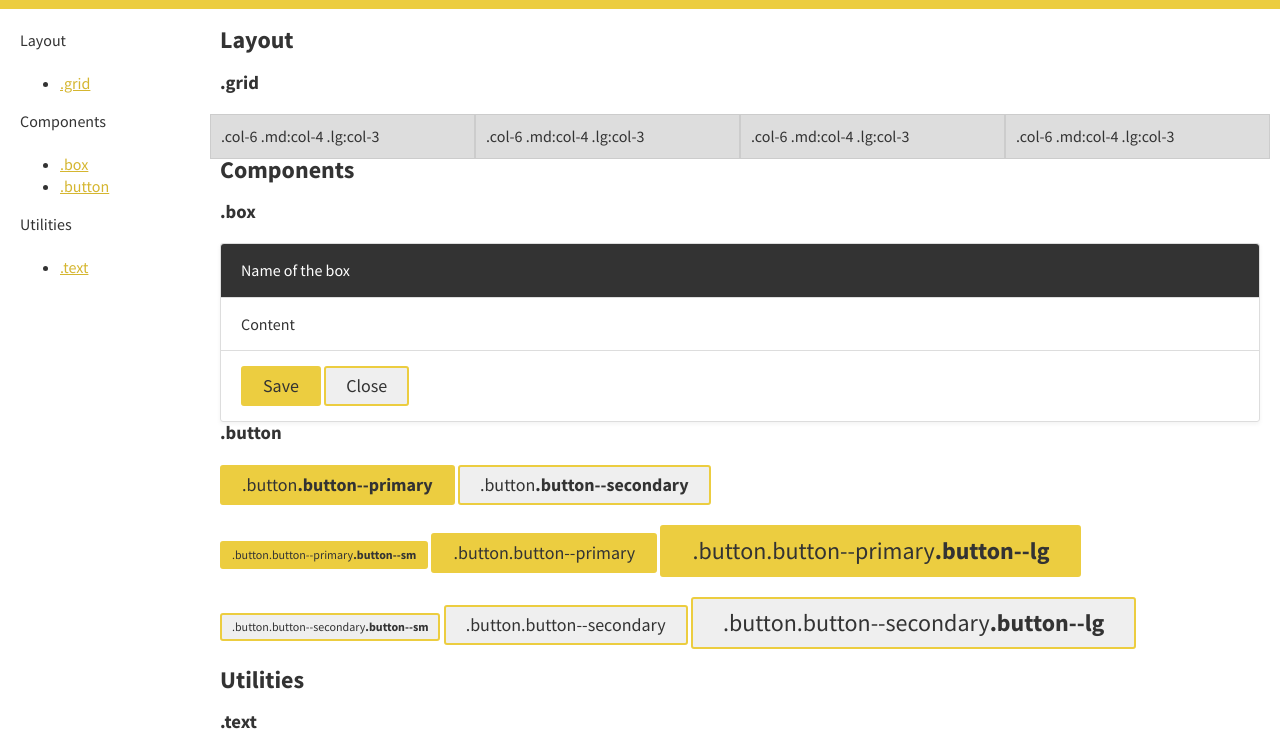
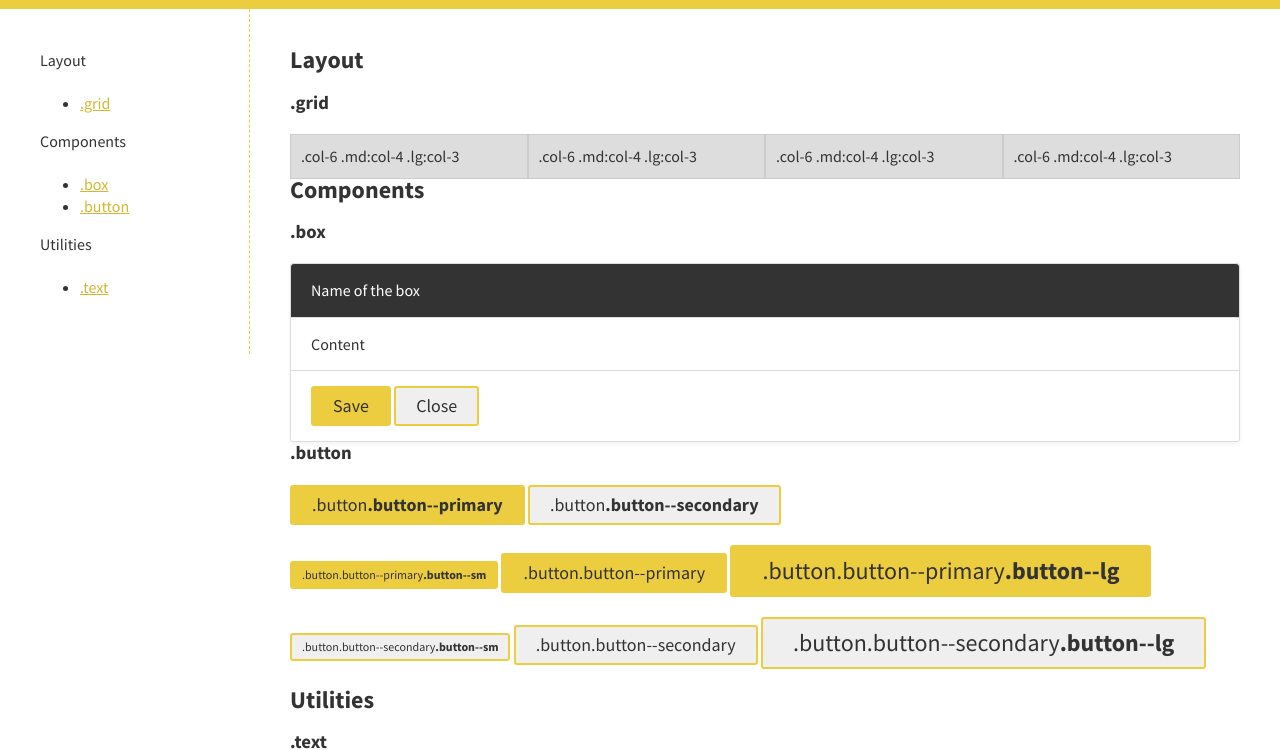
Before and after one commit to gephart/design-system, a website built with webpack: page example.html in a window 1280 px wide. Shown: the part 53-803 px from the top of the page. Built offline with nearby package versions, Linux system fonts and the light colour scheme.

Commit message:
Example layout - fix with left

```diff
--- a/css/theme.css
+++ b/css/theme.css
@@ -27,14 +27,14 @@ body {
     position: sticky;
     top: 0;
     left: 0;
-    width: 200px;
+    width: 250px;
+    border-right: 1px dashed #eccd40;
 }
 
 #right {
-    margin-left: 200px;
+    margin-left: 250px;
 }
 
 #left, #right {
-    padding-top: 20px;
-    padding-bottom: 20px;
+    padding: 40px 20px
 }
--- a/sass/layout/_grid.sass
+++ b/sass/layout/_grid.sass
@@ -1,5 +1,5 @@
 .row
-    margin: 0 #{-$grid-glue/2}
+    //margin: 0 #{-$grid-glue/2}
     display: flex
     flex-wrap: wrap
 
```
Also changed, not shown: Exactly.gif (deleted), dist/gds.min.css, 1 other file.
